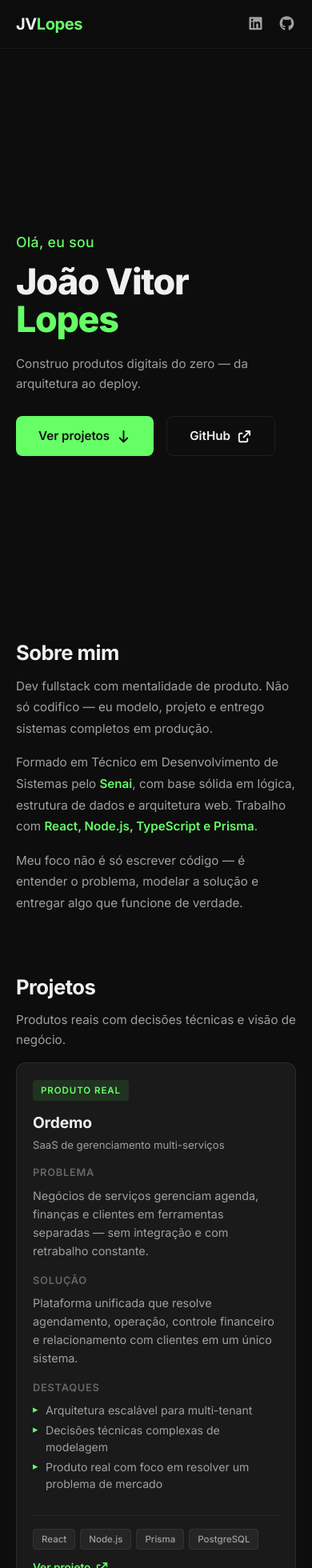
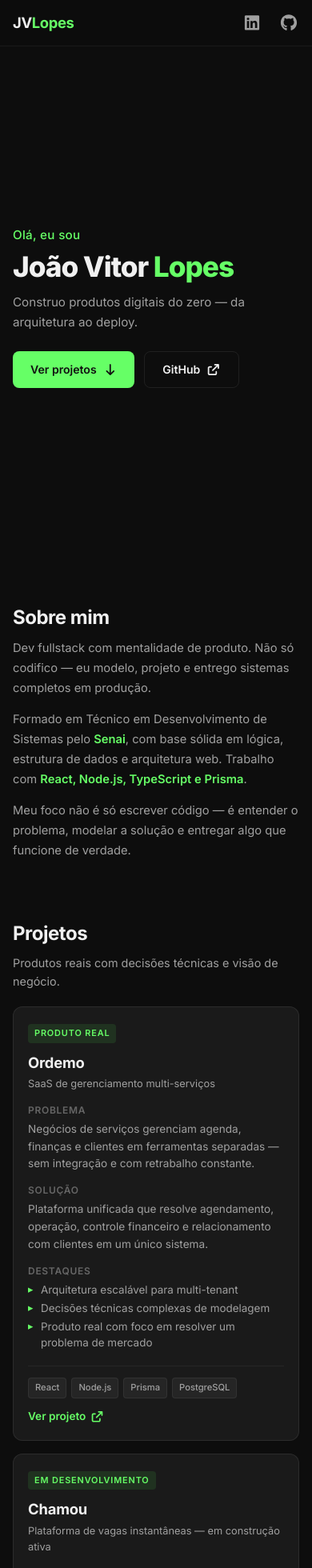
Before and after one commit to lopessjv07/profile, a React (Vite) app in the folder profile/: page / in a window 390 px wide. Shown: the top 1960 px of the page at 80% size. Built offline with nearby package versions, Linux system fonts and the light colour scheme.

Commit message:
layout refeito

```diff
--- a/profile/src/components/Body.tsx/Body.css
+++ b/profile/src/components/Body.tsx/Body.css
@@ -1,5 +1,5 @@
 /* ═══════════════════════════════════════
-   Body — All Sections
+   Body — All Sections (Mobile-First)
    ═══════════════════════════════════════ */
 
 /* Mouse-following glow */
@@ -35,50 +35,54 @@
     position: relative;
     z-index: 1;
 }
+
 /* Container */
 .container {
     width: 100%;
     max-width: var(--container-max);
     margin: 0 auto;
-    padding-inline: clamp(20px, 5vw, 40px);
+    padding-inline: 16px;
 }
 
 /* Section titles */
 .section__title {
-    font-size: clamp(1.6rem, 3vw, 2.2rem);
+    font-size: 1.5rem;
     font-weight: 700;
-    margin-bottom: 8px;
+    margin-bottom: 6px;
     letter-spacing: -0.02em;
     color: var(--text-primary);
 }
 
 .section__subtitle {
-    font-size: 0.95rem;
+    font-size: 0.9rem;
     color: var(--text-secondary);
-    margin-bottom: clamp(16px, 3vw, 28px);
+    margin-bottom: 20px;
 }
-/* ─── Hero ─── */
+/* ═══════════════════════════════════════
+   Hero — Mobile base
+   ═══════════════════════════════════════ */
 .hero {
-min-height: 80vh;
+    min-height: 85vh;
     display: flex;
     align-items: center;
     padding-top: 70px;
+    padding-bottom: 20px;
 }
 
 .hero__greeting {
-    font-size: 1.1rem;
+    font-size: 0.95rem;
     color: var(--green-light);
     font-weight: 500;
-    margin-bottom: 12px;
+    margin-bottom: 8px;
     letter-spacing: 0.02em;
 }
 
 .hero__name {
-    font-size: clamp(2.8rem, 7vw, 4.5rem);
+    font-size: 2.2rem;
     font-weight: 800;
-    line-height: 1.05;
+    line-height: 1.08;
     letter-spacing: -0.03em;
-    margin-bottom: 20px;
+    margin-bottom: 14px;
 }
 
 .hero__accent {
@@ -86,16 +90,16 @@ min-height: 80vh;
 }
 
 .hero__tagline {
-    font-size: clamp(0.95rem, 2vw, 1.15rem);
+    font-size: 0.95rem;
     color: var(--text-secondary);
     max-width: 540px;
     line-height: 1.6;
-    margin-bottom: 28px;
+    margin-bottom: 24px;
 }
 
 .hero__actions {
     display: flex;
-gap: 16px;
+    gap: 12px;
     flex-wrap: wrap;
 }
 
@@ -104,9 +108,9 @@ gap: 16px;
     display: inline-flex;
     align-items: center;
         gap: 8px;
-    padding: 12px 28px;
+    padding: 11px 22px;
     border-radius: 8px;
-    font-size: 0.95rem;
+    font-size: 0.88rem;
     font-weight: 600;
     font-family: var(--font-main);
     cursor: pointer;
@@ -139,7 +143,9 @@ gap: 8px;
     transform: translateY(-2px);
 }
 
-/* ─── About ─── */
+/* ═══════════════════════════════════════
+   About — Mobile base
+   ═══════════════════════════════════════ */
 .about {
     padding-block: var(--section-gap);
 }
@@ -148,13 +154,13 @@ gap: 8px;
     max-width: 680px;
     display: flex;
     flex-direction: column;
-    gap: 16px;
+    gap: 14px;
 }
 
 .about__content p {
-    font-size: clamp(0.95rem, 2vw, 1.05rem);
+    font-size: 0.92rem;
     color: var(--text-secondary);
-    line-height: 1.75;
+    line-height: 1.7;
 }
 
 .about__content strong {
@@ -162,7 +168,9 @@ flex-direction: column;
     font-weight: 600;
 }
 
-/* ─── Projects ─── */
+/* ═══════════════════════════════════════
+   Projects — Mobile base (1 column)
+   ═══════════════════════════════════════ */
 .projects {
     padding-block: var(--section-gap);
 }
@@ -170,7 +178,7 @@ flex-direction: column;
 .projects__grid {
     display: grid;
     gap: 16px;
-        grid-template-columns: repeat(3, 1fr);
+    grid-template-columns: 1fr;
 }
 
 /* Project Card */
@@ -178,7 +186,7 @@ flex-direction: column;
     background: var(--bg-card);
     border: 1px solid var(--border-card);
     border-radius: 12px;
-        padding: 20px;
+    padding: 18px;
     display: flex;
     flex-direction: column;
     transition: all var(--transition-base);
@@ -192,31 +200,31 @@ flex-direction: column;
 }
 
 .project-card__header {
-    margin-bottom: 14px;
+    margin-bottom: 12px;
 }
 
 .project-card__label {
     display: inline-block;
-    font-size: 0.72rem;
+    font-size: 0.68rem;
     font-weight: 600;
     text-transform: uppercase;
     letter-spacing: 0.08em;
     color: var(--green-light);
     background: var(--green-muted);
-    padding: 4px 10px;
+    padding: 3px 8px;
     border-radius: 4px;
-    margin-bottom: 12px;
+    margin-bottom: 10px;
 }
 
 .project-card__title {
-    font-size: 1.2rem;
+    font-size: 1.15rem;
     font-weight: 700;
     margin-bottom: 2px;
     letter-spacing: -0.01em;
 }
 
 .project-card__subtitle {
-    font-size: 0.82rem;
+    font-size: 0.8rem;
     color: var(--text-secondary);
 }
 
@@ -224,21 +232,21 @@ flex-direction: column;
     flex: 1;
     display: flex;
     flex-direction: column;
-    gap: 16px;
-    margin-bottom: 24px;
+    gap: 12px;
+        margin-bottom: 16px;
 }
 
 .project-card__section h4 {
-    font-size: 0.8rem;
+    font-size: 0.75rem;
     font-weight: 600;
     text-transform: uppercase;
     letter-spacing: 0.06em;
     color: var(--text-muted);
-    margin-bottom: 6px;
+    margin-bottom: 4px;
 }
 
 .project-card__section p {
-    font-size: 0.9rem;
+    font-size: 0.85rem;
     color: var(--text-secondary);
     line-height: 1.6;
 }
@@ -249,11 +257,11 @@ flex-direction: column;
 }
 
 .project-card__section ul li {
-    font-size: 0.88rem;
+    font-size: 0.84rem;
     color: var(--text-secondary);
     padding-left: 16px;
     position: relative;
-    margin-bottom: 4px;
+    margin-bottom: 3px;
     line-height: 1.5;
 }
 
@@ -267,11 +275,10 @@ flex-direction: column;
 
 .project-card__footer {
     display: flex;
-    align-items: center;
-    justify-content: space-between;
+    flex-direction: column;
+        align-items: flex-start;
         gap: 12px;
-    flex-wrap: wrap;
-    padding-top: 16px;
+    padding-top: 14px;
     border-top: 1px solid var(--border-subtle);
 }
 
@@ -299,9 +306,9 @@ gap: 12px;
 /* Pills */
 .pill {
     display: inline-block;
-    font-size: 0.72rem;
+    font-size: 0.7rem;
     font-weight: 500;
-    padding: 3px 10px;
+    padding: 3px 8px;
     border-radius: 4px;
     background: rgba(255, 255, 255, 0.05);
     color: var(--text-secondary);
@@ -314,7 +321,9 @@ gap: 12px;
     border-radius: 6px;
 }
 
-/* ─── Stack Section ─── */
+/* ═══════════════════════════════════════
+   Stack Section — Mobile base
+   ═══════════════════════════════════════ */
 .stack {
     padding-block: var(--section-gap);
 }
@@ -329,22 +338,95 @@ gap: 12px;
     height: auto;
 }
 
-/* ─── Mobile ─── */
-@media (max-width: 640px) {
-    .hero {
-        min-height: 90vh;
-        padding-top: 100px;
+/* ═══════════════════════════════════════
+   Tablet (min-width: 640px)
+   ═══════════════════════════════════════ */
+@media (min-width: 640px) {
+    .container {
+        padding-inline: 24px;
     }
+
+    .section__title {
+        font-size: 1.8rem;
+    }
+
+    .hero__name {
+        font-size: 3rem;
+    }
+
+    .hero__tagline {
+        font-size: 1rem;
+    }
+
+    .btn {
+        padding: 12px 26px;
+        font-size: 0.92rem;
+    }
+
+    .about__content p {
+        font-size: 0.98rem;
+    }
+
         .projects__grid {
-    grid-template-columns: 1fr;
+        grid-template-columns: repeat(2, 1fr);
+        }
+
+        .project-card {
+            padding: 20px;
         }
 
         .project-card__footer {
-      flex-direction: column;
-      align-items: flex-start;
+        flex-direction: row;
+            align-items: center;
+            justify-content: space-between;
+        }
         }
 
-  .stack__grid {
-      grid-template-columns: 1fr 1fr;
+        /* ═══════════════════════════════════════
+           Desktop (min-width: 1024px)
+           ═══════════════════════════════════════ */
+        @media (min-width: 1024px) {
+            .container {
+                padding-inline: 40px;
+            }
+
+            .section__title {
+                font-size: 2.2rem;
+            }
+
+            .section__subtitle {
+                margin-bottom: 28px;
+            }
+
+            .hero {
+                min-height: 80vh;
+            }
+
+            .hero__name {
+                font-size: 4.5rem;
+                margin-bottom: 20px;
+            }
+
+            .hero__tagline {
+                font-size: 1.15rem;
+                margin-bottom: 28px;
+            }
+
+            .btn {
+                padding: 12px 28px;
+                font-size: 0.95rem;
+            }
+
+            .about__content p {
+                font-size: 1.05rem;
+                line-height: 1.75;
+            }
+
+            .projects__grid {
+                grid-template-columns: repeat(3, 1fr);
+            }
+
+        .project-card__title {
+            font-size: 1.2rem;
         }
 }
--- a/profile/src/components/Footer.tsx/Footer.css
+++ b/profile/src/components/Footer.tsx/Footer.css
@@ -1,9 +1,9 @@
 /* ═══════════════════════════════════════
-   Footer / Contact
+   Footer / Contact (Mobile-First)
    ═══════════════════════════════════════ */
 
 .footer {
-    padding: var(--section-gap) 0 40px 0;
+    padding: var(--section-gap) 0 32px 0;
     border-top: 1px solid var(--border-subtle);
     text-align: center;
 }
@@ -11,20 +11,20 @@
 .footer__inner {
     max-width: var(--container-max);
     margin: 0 auto;
-    padding-inline: clamp(20px, 5vw, 40px);
+    padding-inline: 16px;
 }
 
 .footer__title {
-    font-size: clamp(1.4rem, 3vw, 2rem);
+    font-size: 1.3rem;
     font-weight: 700;
     margin-bottom: 8px;
     letter-spacing: -0.02em;
 }
 
 .footer__subtitle {
-    font-size: 1rem;
-color: var(--text-secondary);
-    margin-bottom: 28px;
+    font-size: 0.9rem;
+        color: var(--text-secondary);
+    margin-bottom: 24px;
     max-width: 420px;
     margin-inline: auto;
     line-height: 1.6;
@@ -33,9 +33,9 @@ color: var(--text-secondary);
 .footer__links {
     display: flex;
     justify-content: center;
-    gap: 24px;
+    gap: 12px;
     flex-wrap: wrap;
-    margin-bottom: 40px;
+    margin-bottom: 32px;
 }
 
 .footer__links a {
@@ -43,9 +43,9 @@ color: var(--text-secondary);
     align-items: center;
     gap: 8px;
     color: var(--text-secondary);
-    font-size: 0.95rem;
+    font-size: 0.88rem;
     font-weight: 500;
-    padding: 10px 20px;
+    padding: 10px 16px;
     border: 1px solid var(--border-card);
     border-radius: 8px;
     transition: all var(--transition-base);
@@ -63,3 +63,36 @@ color: var(--text-secondary);
     font-size: 0.8rem;
     color: var(--text-muted);
 }
+/* ─── Tablet+ ─── */
+@media (min-width: 640px) {
+    .footer__inner {
+        padding-inline: 24px;
+    }
+
+    .footer__title {
+        font-size: 1.6rem;
+    }
+
+    .footer__subtitle {
+        font-size: 1rem;
+    }
+
+    .footer__links {
+        gap: 16px;
+    }
+
+    .footer__links a {
+        font-size: 0.95rem;
+        padding: 10px 20px;
+    }
+}
+
+@media (min-width: 1024px) {
+    .footer__inner {
+        padding-inline: 40px;
+    }
+
+    .footer__title {
+        font-size: 2rem;
+    }
+}
--- a/profile/src/components/Header/Header.css
+++ b/profile/src/components/Header/Header.css
@@ -1,5 +1,5 @@
 /* ═══════════════════════════════════════
-   Header — Fixed + Blur
+   Header — Fixed+Blur (Mobile-First)
    ═══════════════════════════════════════ */
 
 .header {
@@ -17,16 +17,16 @@
 .header__inner {
     max-width: var(--container-max);
     margin: 0 auto;
-    padding: 16px clamp(20px, 4vw, 40px);
+    padding: 12px 16px;
     display: flex;
     align-items: center;
     justify-content: space-between;
-gap: 24px;
+    gap: 16px;
 }
 
 /* Logo */
 .header__logo {
-    font-size: 1.25rem;
+    font-size: 1.15rem;
     font-weight: 700;
     color: var(--text-primary);
     letter-spacing: -0.02em;
@@ -42,10 +42,10 @@ gap: 24px;
     color: var(--green-light);
 }
 
-/* Nav Links */
+/* Nav Links — hidden on mobile */
 .header__nav {
-    display: flex;
-    gap: clamp(16px, 3vw, 32px);
+    display: none;
+        gap: 20px;
 }
 
 .header__link {
@@ -53,7 +53,7 @@ gap: 24px;
     font-size: 0.9rem;
     font-weight: 500;
     text-decoration: none;
-transition: color var(--transition-fast);
+    transition: color var(--transition-fast);
     position: relative;
 }
 
@@ -79,12 +79,12 @@ transition: color var(--transition-fast);
 /* Social */
 .header__social {
     display: flex;
-gap: 16px;
+    gap: 20px;
 }
 
 .header__social a {
     color: var(--text-secondary);
-    font-size: 1.15rem;
+    font-size: 1.3rem;
     transition: color var(--transition-fast);
     text-decoration: none;
 }
@@ -93,13 +93,21 @@ gap: 16px;
     color: var(--green-light);
 }
 
-/* ─── Mobile ─── */
-@media (max-width: 640px) {
-    .header__nav {
-        display: none;
+/* ─── Tablet+ (768px) ─── */
+@media (min-width: 768px) {
+    .header__inner {
+        padding: 16px clamp(20px, 4vw, 40px);
+        gap: 24px;
     }
 
-    .header__inner {
-        padding: 14px 20px;
+    .header__logo {
+        font-size: 1.25rem;
+    }
+    .header__nav {
+        display: flex;
+    }
+
+        .header__social a {
+            font-size: 1.15rem;
     }
 }
```
Lines whose indentation alone changed are shown as unchanged.
